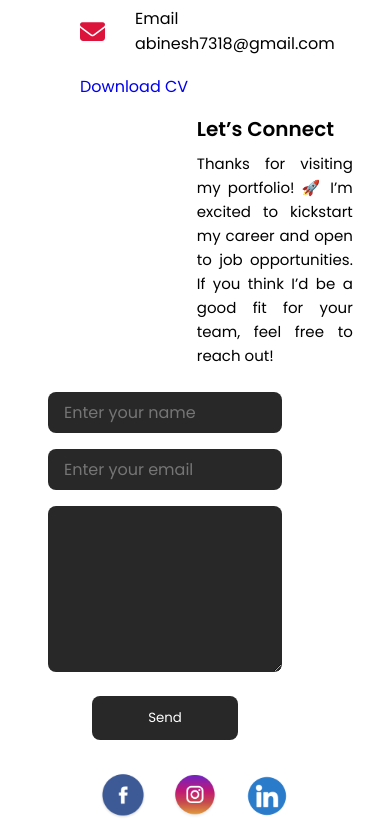
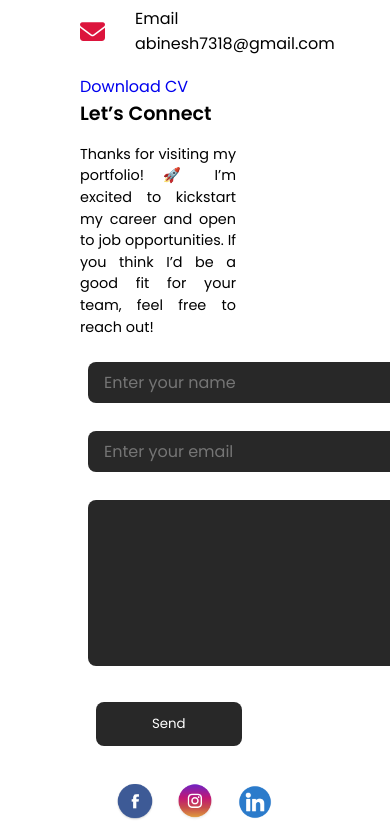
Before and after one commit to Abinesh73/myportfolio, a React (Vite) app: page / in a window 390 px wide. Shown: the part 4028-4864 px from the top of the page. Built offline with nearby package versions, Linux system fonts and the light colour scheme.

Commit message:
Updated navbar color and fixed about section spacing

```diff
--- a/src/Components/Contact/Contact.css
+++ b/src/Components/Contact/Contact.css
@@ -140,3 +140,53 @@
     text-align: justify;
       margin-left: 12.3rem;  /* keeps it aligned and neat */
 }
+
+/* ------------------- Mobile Responsiveness for Reachout + Form + Links ------------------- */
+@media screen and (max-width: 720px) {
+  /* Reachout title and text */
+  .reachout-title,
+  .reachout-text,
+  .contactform {
+    margin: 0 5rem 1rem;  /* small left/right margin */
+    max-width: 95%;       /* full-width feel */
+  }
+
+  .reachout-title {
+    font-size: 1.2rem;
+    text-align: left;     /* align left like "Download CV" */
+  }
+
+  .reachout-text {
+    font-size: 0.9rem;
+    line-height: 1.5;
+    text-align: justify;
+      /* smaller side margin = more width */
+    max-width: 100%;
+  }
+
+  .contactform {
+    display: flex;
+    flex-direction: column;
+    align-items: flex-start; /* inputs aligned left */
+    gap: 0.75rem;
+  }
+
+  .contactform .sumbitbtn {
+    align-self: flex-start; /* button aligned left */
+  }
+
+  /* Social links */
+  .links {
+    display: flex;
+    flex-wrap: wrap;
+    justify-content: center; /* center icons */
+    gap: 0.75rem;
+    margin-top: 1rem;
+  }
+
+  .links .link {
+    height: 2.5rem;          /* smaller icons for mobile */
+    width: 2.5rem;
+    margin: 0.25rem;
+  }
+}
--- a/src/Components/Contact/Contact.jsx
+++ b/src/Components/Contact/Contact.jsx
@@ -59,6 +59,7 @@
             </div>
           </div>
         </div>
+
       </div>
       <div>
           <a
```
